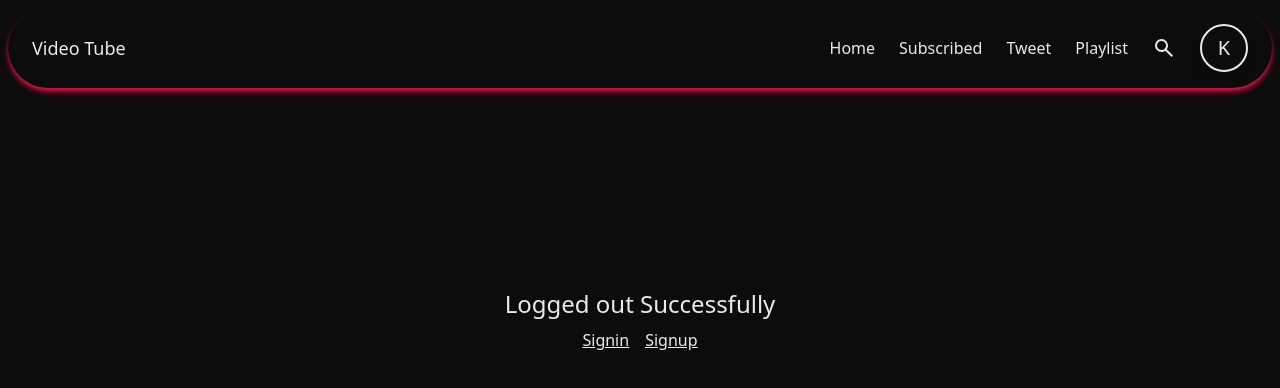
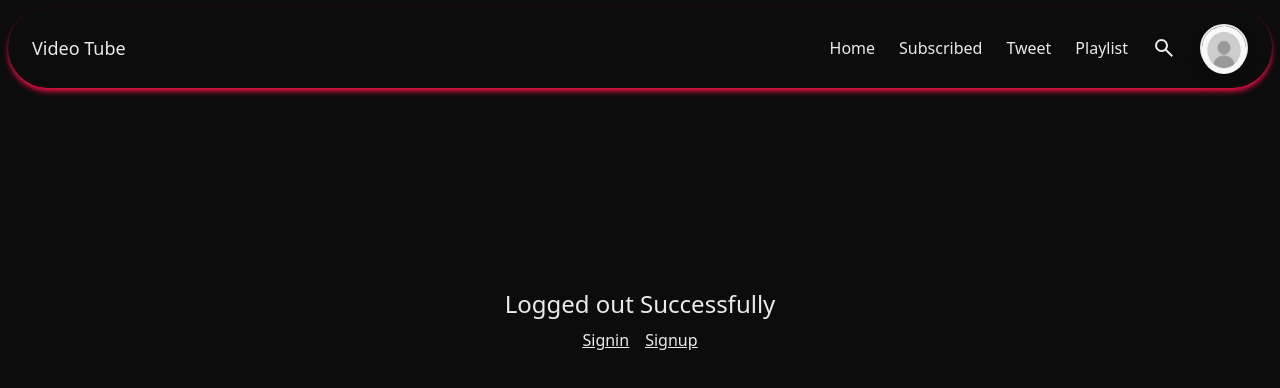
Before and after one commit to kavish224/vf, a React (Vite) app: page /logout in a window 1280 px wide. Shown: the top 388 px of the page. Built offline with nearby package versions, Linux system fonts and the light colour scheme.

Commit message:
handle login in navbar

```diff
--- a/src/components/NavBar.jsx
+++ b/src/components/NavBar.jsx
@@ -84,10 +84,7 @@ export const NavBar = () => {
                     {auth?.user ? (
                         <div className='relative' ref={desktopProfRef}>
                             <div className="rounded-full h-12 w-12 hover:text-x cursor-pointer bg-black border-2 text-white flex justify-center drop-shadow-lg shadow-white mr-2" onClick={toggleDesktopProf}>
-                            {auth?.user?.avatar ? (<img src={auth.user.avatar} />) : (
-                                <div className="flex flex-col justify-center h-full text-xl">
-                                    {auth?.user?.username?.charAt(0).toUpperCase() || 'K'}
-                                </div>)}
+                                {auth?.user?.avatar ? (<img className="rounded-full h-12 w-12" src={auth.user.avatar} />) : (<img className='rounded-full h-12 w-12' src='images.jpeg' />)}
                             </div>
                             {desktopProfDrop && (
                                 <div className='absolute right-0 mt-2 w-48 bg-black text-white rounded-lg shadow-md shadow-x py-2 z-50'>
@@ -102,9 +99,11 @@ export const NavBar = () => {
                                 </div>
                             )}
                         </div>
-                    ) : <button>
-                            l
-                        </button>}
+                    ) : (
+                        <button className="bg-x text-white px-4 py-2 rounded-lg" onClick={() => navigate("/login")}>
+                            Login
+                        </button>
+                    )}
                 </div>
                 {isOpen && (
                     <div className="md:hidden absolute top-12 left-0 w-[90%] bg-black rounded-lg shadow-md shadow-x p-8 z-50">
@@ -128,7 +127,7 @@ export const NavBar = () => {
                             </div>
                             {auth?.user ? <div className='relative' ref={mobileProfRef}>
                                 <div className="rounded-full h-12 w-12 hover:text-x cursor-pointer bg-black border-2 text-white flex justify-center drop-shadow-lg shadow-white" onClick={toggleMobileProf}>
-                                    <img src={auth.user.avatar} />
+                                    {auth.user?.avatar ? (<img className="rounded-full h-12 w-12" src={auth.user.avatar} />) : (<img className="rounded-full h-12 w-12" src='images.jpeg' />)}
                                 </div>
                                 {mobileProfDrop && (
                                     <div className='absolute right-0 mt-2 w-48 bg-black text-white rounded-lg shadow-md shadow-x py-2 z-50'>
@@ -143,8 +142,8 @@ export const NavBar = () => {
                                     </div>
                                 )}
                             </div> : (
-                                <button>
-                                    l
+                                <button className="bg-x text-white px-4 py-2 rounded-lg" onClick={() => navigate("/login")}>
+                                    Login
                                 </button>
                             )}
                         </div>
```
Also changed, not shown: public/images.jpeg (added). Lines whose indentation alone changed are shown as unchanged.
